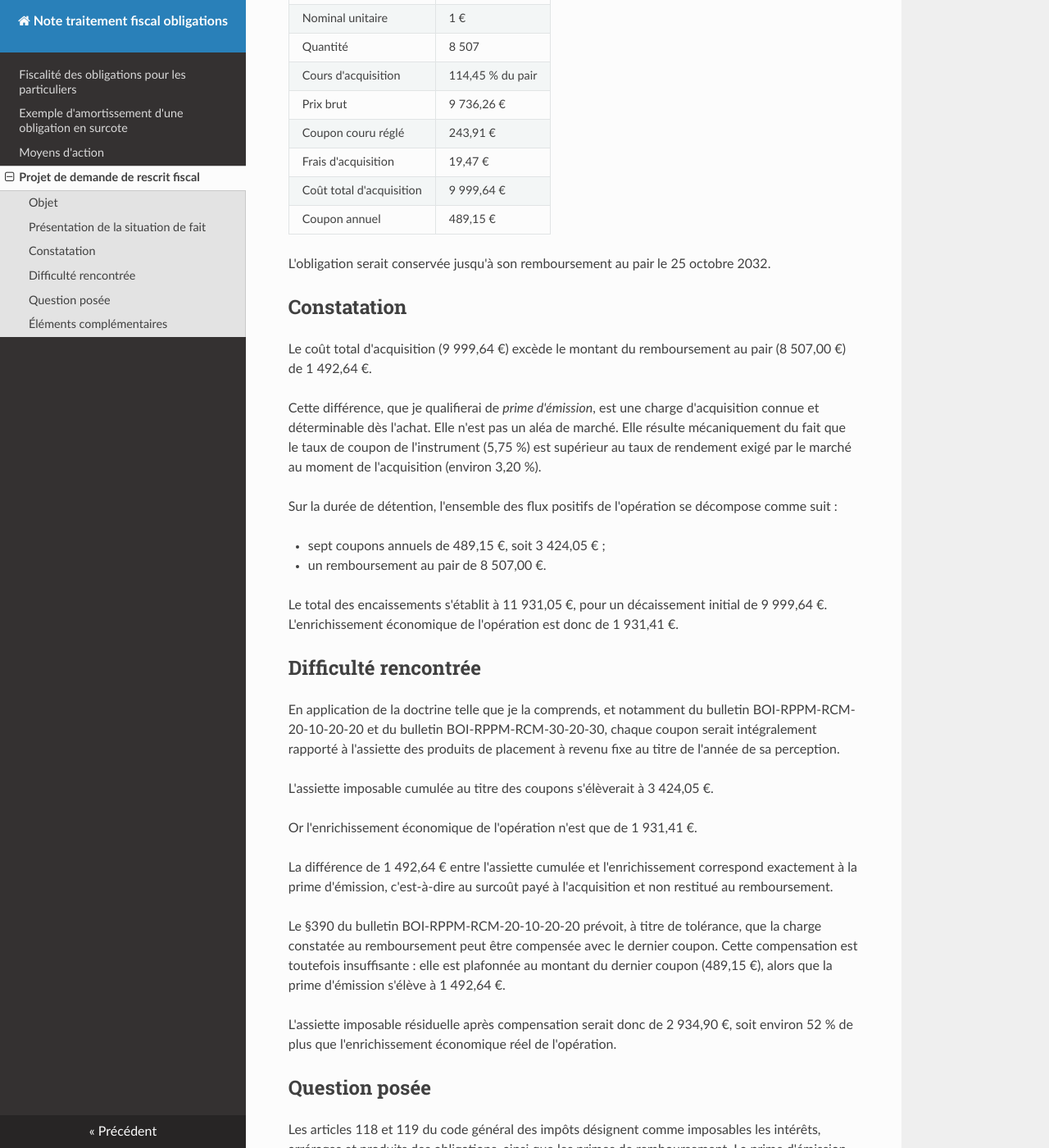
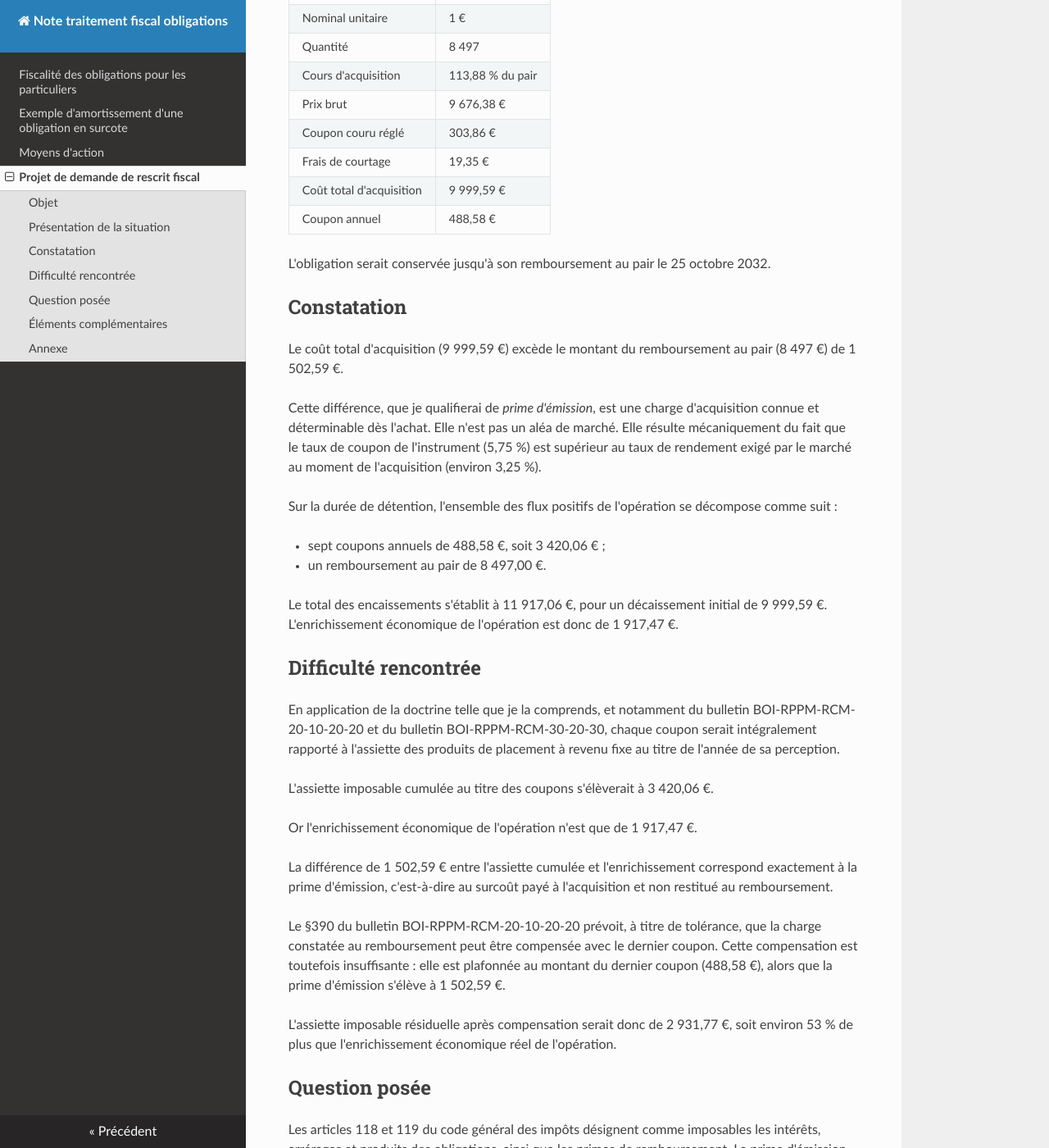
Before and after one commit to ConscritNeuneu/note-traitement-fiscal-obligations, an MkDocs documentation site: the page built from docs/projet_rescrit.md, in a window 1280 px wide and 1400 px high, scrolled down 687 px. Shown: the whole window at 82% size. Built offline with MkDocs 1.6.1, drawn with Linux system fonts in a browser that asks for light colours; nearby versions of some CDN libraries; some of the changed text lies outside the part shown.

Commit message:
Work on rescrit

```diff
--- a/docs/projet_rescrit.md
+++ b/docs/projet_rescrit.md
@@ -14,50 +14,50 @@ détermination de l'assiette imposable des produits d'une obligation
 assimilable du Trésor acquise au-dessus du pair et conservée jusqu'à
 maturité.
 
-## Présentation de la situation de fait
+## Présentation de la situation
 
 J'envisage l'acquisition, sur le marché secondaire via un intermédiaire
 financier établi hors de France, d'obligations assimilables du Trésor
 portant le taux de coupon de 5,75 % et échéant le 25 octobre 2032
 (ISIN FR0000187635).
 
-Au cours constaté le 23 avril 2026 (114,45 % du pair), les paramètres de
-l'opération envisagée seraient les suivants :
+Au cours de clôture du 05 juin 2026 sur le MOT (113,88 % du pair), les
+paramètres de l'opération envisagée seraient les suivants :
 
 | Caractéristique | Valeur |
 | --------------- | ------ |
 | Nominal unitaire | 1 € |
-| Quantité | 8 507 |
-| Cours d'acquisition | 114,45 % du pair |
-| Prix brut | 9 736,26 € |
-| Coupon couru réglé | 243,91 € |
-| Frais d'acquisition | 19,47 € |
-| Coût total d'acquisition | 9 999,64 € |
-| Coupon annuel | 489,15 € |
+| Quantité | 8 497 |
+| Cours d'acquisition | 113,88 % du pair |
+| Prix brut | 9 676,38 € |
+| Coupon couru réglé | 303,86 € |
+| Frais de courtage | 19,35 € |
+| Coût total d'acquisition | 9 999,59 € |
+| Coupon annuel | 488,58 € |
 
 L'obligation serait conservée jusqu'à son remboursement au pair le
 25 octobre 2032.
 
 ## Constatation
 
-Le coût total d'acquisition (9 999,64 €) excède le montant du remboursement
-au pair (8 507,00 €) de 1 492,64 €.
+Le coût total d'acquisition (9 999,59 €) excède le montant du remboursement
+au pair (8 497 €) de 1 502,59 €.
 
 Cette différence, que je qualifierai de *prime d'émission*, est une charge
 d'acquisition connue et déterminable dès l'achat. Elle n'est pas un aléa de
 marché. Elle résulte mécaniquement du fait que le taux de coupon de
 l'instrument (5,75 %) est supérieur au taux de rendement exigé par le
-marché au moment de l'acquisition (environ 3,20 %).
+marché au moment de l'acquisition (environ 3,25 %).
 
 Sur la durée de détention, l'ensemble des flux positifs de l'opération se
 décompose comme suit :
 
-- sept coupons annuels de 489,15 €, soit 3 424,05 € ;
-- un remboursement au pair de 8 507,00 €.
+- sept coupons annuels de 488,58 €, soit 3 420,06 € ;
+- un remboursement au pair de 8 497,00 €.
 
-Le total des encaissements s'établit à 11 931,05 €, pour un décaissement
-initial de 9 999,64 €. L'enrichissement économique de l'opération est donc
-de 1 931,41 €.
+Le total des encaissements s'établit à 11 917,06 €, pour un décaissement
+initial de 9 999,59 €. L'enrichissement économique de l'opération est donc
+de 1 917,47 €.
 
 ## Difficulté rencontrée
 
@@ -66,22 +66,22 @@ bulletin BOI-RPPM-RCM-20-10-20-20 et du bulletin BOI-RPPM-RCM-30-20-30,
 chaque coupon serait intégralement rapporté à l'assiette des produits de
 placement à revenu fixe au titre de l'année de sa perception.
 
-L'assiette imposable cumulée au titre des coupons s'élèverait à 3 424,05 €.
+L'assiette imposable cumulée au titre des coupons s'élèverait à 3 420,06 €.
 
-Or l'enrichissement économique de l'opération n'est que de 1 931,41 €.
+Or l'enrichissement économique de l'opération n'est que de 1 917,47 €.
 
-La différence de 1 492,64 € entre l'assiette cumulée et l'enrichissement
+La différence de 1 502,59 € entre l'assiette cumulée et l'enrichissement
 correspond exactement à la prime d'émission, c'est-à-dire au surcoût payé à
 l'acquisition et non restitué au remboursement.
 
 Le §390 du bulletin BOI-RPPM-RCM-20-10-20-20 prévoit, à titre de tolérance,
 que la charge constatée au remboursement peut être compensée avec le dernier
 coupon. Cette compensation est toutefois insuffisante : elle est plafonnée
-au montant du dernier coupon (489,15 €), alors que la prime d'émission
-s'élève à 1 492,64 €.
+au montant du dernier coupon (488,58 €), alors que la prime d'émission
+s'élève à 1 502,59 €.
 
 L'assiette imposable résiduelle après compensation serait donc de
-2 934,90 €, soit environ 52 % de plus que l'enrichissement économique réel
+2 931,77 €, soit environ 53 % de plus que l'enrichissement économique réel
 de l'opération.
 
 ## Question posée
@@ -131,3 +131,7 @@ l'obligation selon la méthode actuarielle.
 
 Je vous prie d'agréer, Monsieur le Directeur, l'expression de ma
 considération distinguée.
+
+## Annexe
+
+Tableau d'amortissement de la prime d'émission selon la méthode actuarielle
```
